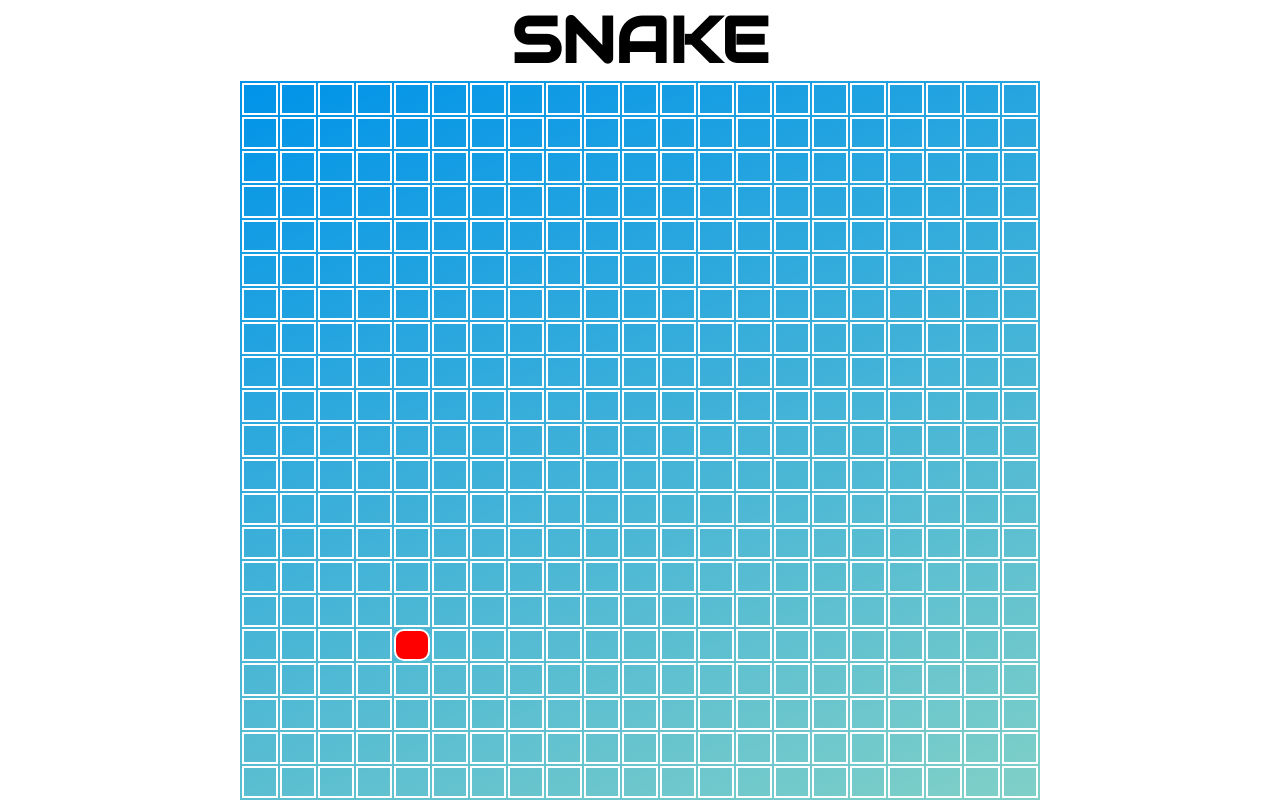
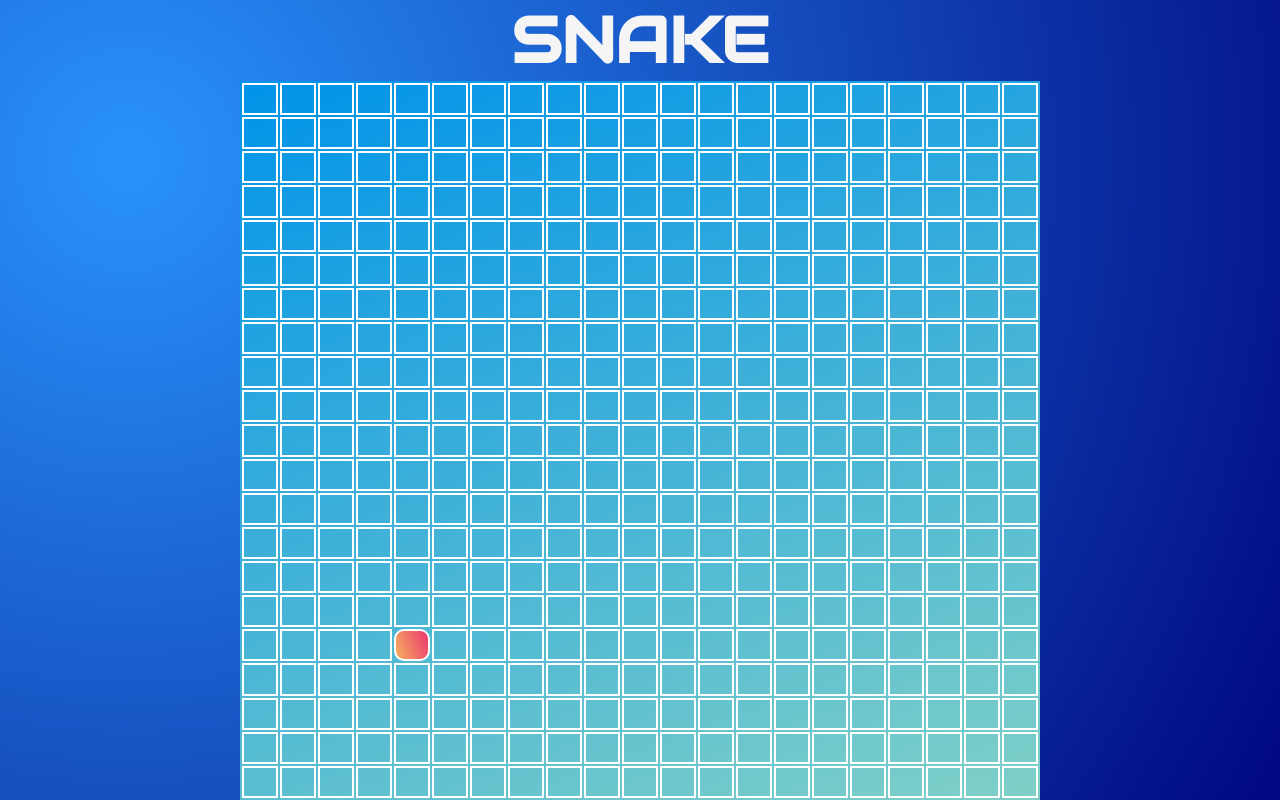
Before and after one commit to nbeelahamadeen/Snake-Game, a plain HTML site: page arcade/index.html in a window 1280 px wide. Drawn offline with Linux system fonts and the light colour scheme.

Commit message:
updated background colors of snake, score and body

```diff
--- a/arcade/style.css
+++ b/arcade/style.css
@@ -3,6 +3,7 @@
 }
 
 h1{
+    color: whitesmoke;
     display: flex;
     margin-top: 0;
     margin-bottom: 0;
@@ -24,7 +25,7 @@ body{
     justify-content: center;
     align-items: center;
     margin: 0;
-    background-image: linear-gradient( 0%, #e2ebf0 100%);
+    background-image: radial-gradient( circle farthest-corner at 10% 20%,  rgba(37,145,251,0.98) 0.1%, rgba(0,7,128,1) 99.8% );
 
 }
 
@@ -38,13 +39,15 @@ body{
 }
 #scoreDisplay{
     font-size: 2rem;
+    color: red;
 }
 .snake{
-    background: silver;
+
+    background-image: radial-gradient( circle farthest-corner at 10% 20%,  rgba(14,174,87,1) 0%, rgba(12,116,117,1) 90% );
 }
 
 .apple{
-    background: red;
+    background-image: linear-gradient( 68.3deg,  rgba(245,177,97,1) 0.4%, rgba(236,54,110,1) 100.2% );
     border-radius: 10px;
 }
 
```
